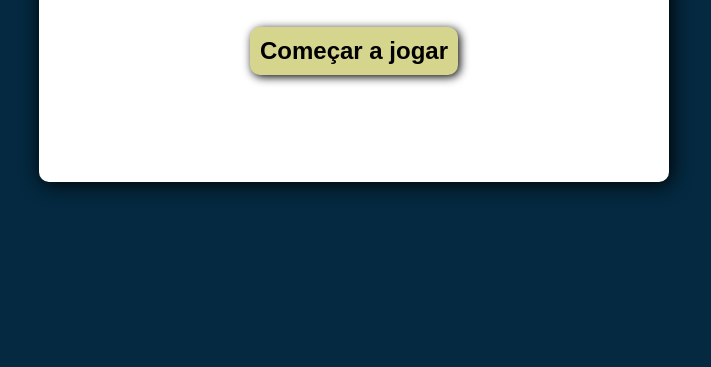
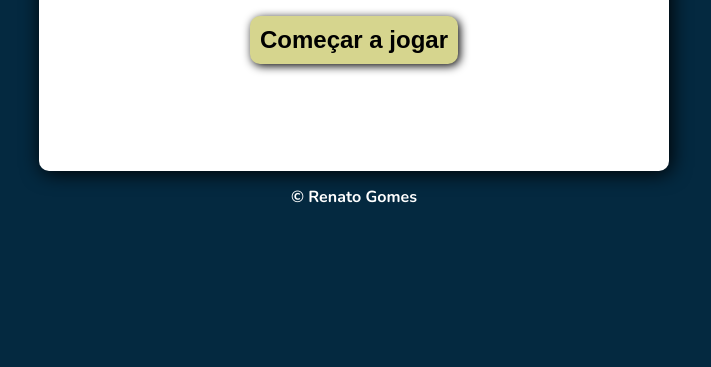
Before and after one commit to renatogomesf/Perguntas-e-Respostas, a plain HTML site: page index.html in a window 1280 px wide. Shown: the part 433-800 px from the top of the page, without its empty margins (286-997 px from the left). Drawn offline with nearby package versions, Linux system fonts and the light colour scheme.

Commit message:
inserção do copyright

```diff
--- a/css/style.css
+++ b/css/style.css
@@ -210,3 +210,7 @@ h2{
     margin: 20px;
     font-weight: bold;
 }
+
+.copy{
+    color: white;
+}
--- a/index.html
+++ b/index.html
@@ -46,6 +46,9 @@
                 <button class="btn_reiniciar">Jogar denovo</button>
             </div>
         </div>
+        <div class="copy">
+            <p>&copy; Renato Gomes</p>
+        </div>
     </main>
 
     <!-- ARQUIVO JavaSript -->
```
